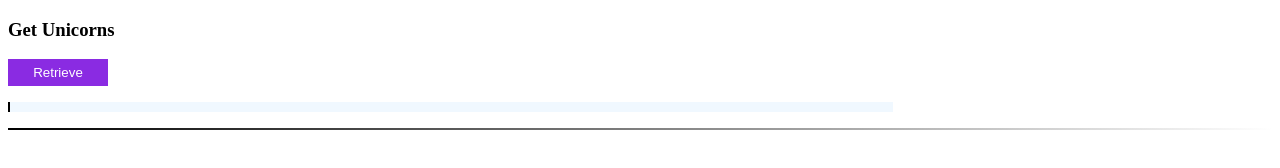
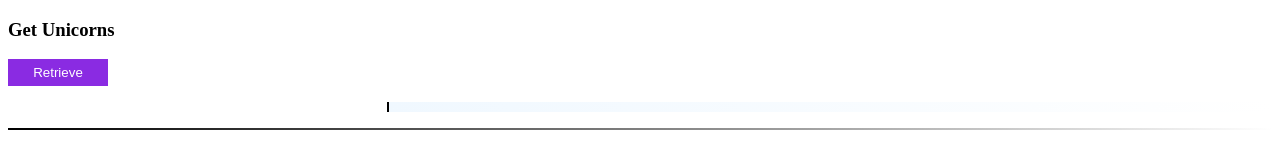
Before and after one commit to nng32/1537-FN, a website: page public/index.html in a window 1280 px wide. Drawn offline with nearby package versions, Linux system fonts and the light colour scheme.

Commit message:
Adjust style

```diff
--- a/public/stylesfn.css
+++ b/public/stylesfn.css
@@ -32,12 +32,13 @@
 #result {
     float: left;
     width: 30%;
+    margin-top: 5px;
 }
 
 #details {
     float: left;
     width: 70%;
-    background-color: aliceblue;
+    background-image: linear-gradient(to left, white, aliceblue);
     padding: 5px;
     border-left: 2px solid black;
 }
```
